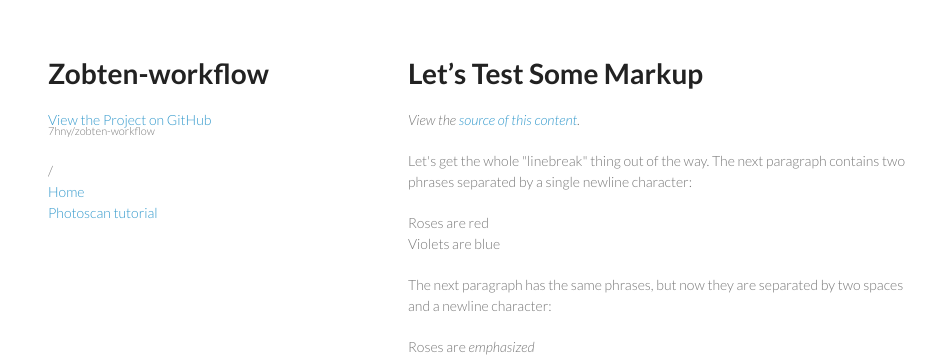
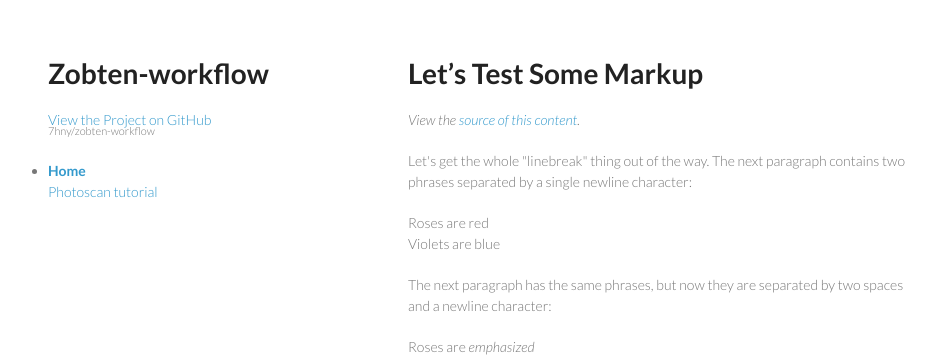
Before and after one commit to 7hny/zobten-workflow, a Jekyll site: the page built from index.html, in a window 1280 px wide. Shown: the top 357 px of the page, without its empty margins (162-1101 px from the left). Built offline with Jekyll 4.4.1, drawn with Linux system fonts in a browser that asks for light colours; Markdown is read by kramdown in place of the engine named in the settings.

Commit message:
Style update

```diff
--- a/_includes/header.html
+++ b/_includes/header.html
@@ -5,11 +5,9 @@
         <a href="https://github.com/7hny/zobten-workflow">View the Project on GitHub<small>7hny/zobten-workflow</small></a>
     </p>
 
-    {{page.url}}
-
-    <ul>
-        <li><a href="{{site.baseurl}}/" class="{% if page.url == '/' %}current{% endif %}">Home</a></li>
-        <li><a href="{{site.baseurl}}/tutorials/photoscan" class="{% if page.url == '/tutorials/photoscan' %}current{% endif %}">Photoscan tutorial</a></li>
+    <ul class="list-unstyled">
+        <li class="{% if page.url == '/' %}active{% endif %}"><a href="{{site.baseurl}}/">Home</a></li>
+        <li class="{% if page.url == '/tutorials/photoscan' %}active{% endif %}"><a href="{{site.baseurl}}/tutorials/photoscan">Photoscan tutorial</a></li>
     </ul>
 
 </header>
--- a/css/styles.css
+++ b/css/styles.css
@@ -101,71 +101,10 @@ header {
     position:fixed;
 }
 
-header ul {
-  list-style:none;
-  padding: 0;
-}
-/*
-header ul.buttons {
-  list-style:none;
-  height:40px;
-
-  padding:0;
-
-  background: #eee;
-  background: -moz-linear-gradient(top, #f8f8f8 0%, #dddddd 100%);
-  background: -webkit-gradient(linear, left top, left bottom, color-stop(0%,#f8f8f8), color-stop(100%,#dddddd));
-  background: -webkit-linear-gradient(top, #f8f8f8 0%,#dddddd 100%);
-  background: -o-linear-gradient(top, #f8f8f8 0%,#dddddd 100%);
-  background: -ms-linear-gradient(top, #f8f8f8 0%,#dddddd 100%);
-  background: linear-gradient(top, #f8f8f8 0%,#dddddd 100%);
-
-  border-radius:5px;
-  border:1px solid #d2d2d2;
-  box-shadow:inset #fff 0 1px 0, inset rgba(0,0,0,0.03) 0 -1px 0;
-  width:270px;
-}
-
-header .buttons li {
-  width:89px;
-  float:left;
-  border-right:1px solid #d2d2d2;
-  height:40px;
-}
-
-header ul.buttons a {
-  line-height:1;
-  font-size:11px;
-  color:#999;
-  display:block;
-  text-align:center;
-  padding-top:6px;
-  height:40px;
-}
-*/
-
 strong {
     color:#222;
     font-weight:700;
 }
-
-/*
-header ul.buttons li + li {
-  width:88px;
-  border-left:1px solid #fff;
-}
-
-header ul.buttons li + li + li {
-  border-right:none;
-  width:89px;
-}
-
-header ul.buttons a strong {
-  font-size:14px;
-  display:block;
-  color:#222;
-}
-*/
 
 section {
     width:500px;
@@ -191,6 +130,21 @@ footer {
     bottom:50px;
 }
 
+/*helpers*/
+
+.list-unstyled {
+    list-style:none;
+    padding-left: 0;
+}
+
+.active a, .active{
+    font-weight: bold;
+}
+
+li.active {
+    list-style: disc;
+}
+
 @media print, screen and (max-width: 960px) {
 
     div.wrapper {
@@ -204,12 +158,6 @@ footer {
         width:auto;
     }
 
-  /*
-  header {
-    padding-right:320px;
-  }
-  */
-
     section {
         border:1px solid #e5e5e5;
         border-width:1px 0;
@@ -220,14 +168,6 @@ footer {
     header a small {
         display:inline;
     }
-
-  /*
-  header ul.buttons {
-    position:absolute;
-    right:50px;
-    top:52px;
-  }
-  */
 }
 
 @media print, screen and (max-width: 720px) {
@@ -238,10 +178,6 @@ footer {
     header {
         padding:0;
     }
-
-/*  header ul.buttons, header p.view {
-    position:static;
-  }*/
 
     pre, code {
         word-wrap:normal;
```
Lines whose indentation alone changed are shown as unchanged.
